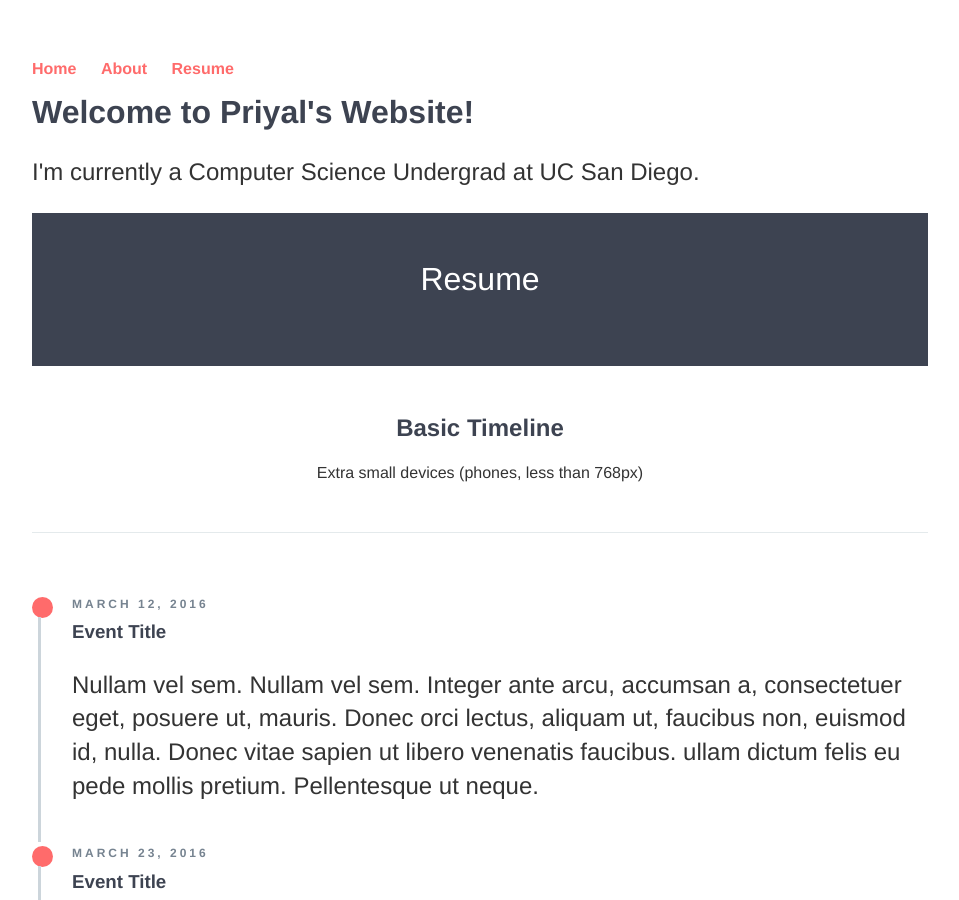
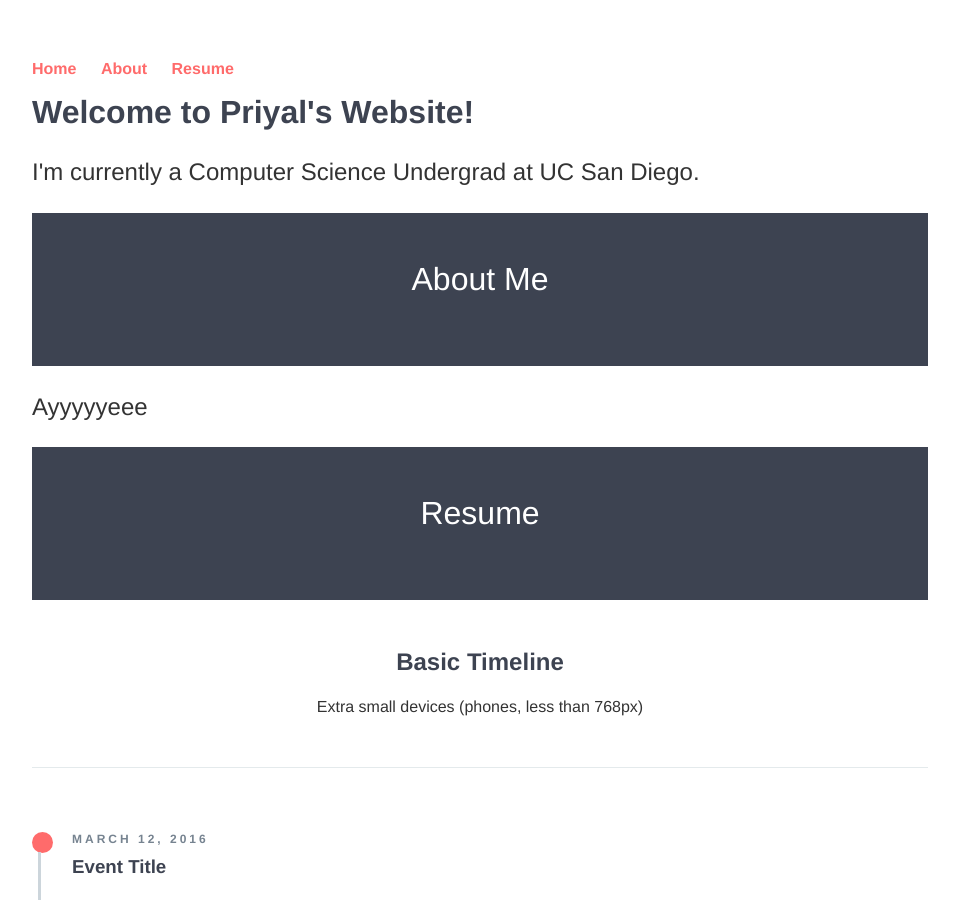
Before and after one commit to p-suneja/p-suneja.github.io, a Jekyll site: the page built from index.html, in a window 1280 px wide and 900 px high. Shown: the whole window, without its empty margins (160-1119 px from the left). Built offline with Jekyll 4.4.1, drawn with Linux system fonts in a browser that asks for light colours.

Commit message:
adding an about section

```diff
--- a/index.html
+++ b/index.html
@@ -6,7 +6,10 @@ title: Priyal's Homepage
 	<h1>Welcome to Priyal's Website!</h1>
 	<p>I'm currently a Computer Science Undergrad at UC San Diego.</p>
 </div><!-- /.blurb -->
-
+<header class="example-header">
+	<a id="ABOUT"> <h1 class="text-center">About Me</h1> </a>
+</header>
+<p>Ayyyyyeee</p>
 <header class="example-header">
 	<a id="RESUME"> <h1 class="text-center">Resume</h1> </a>
 </header>
```
